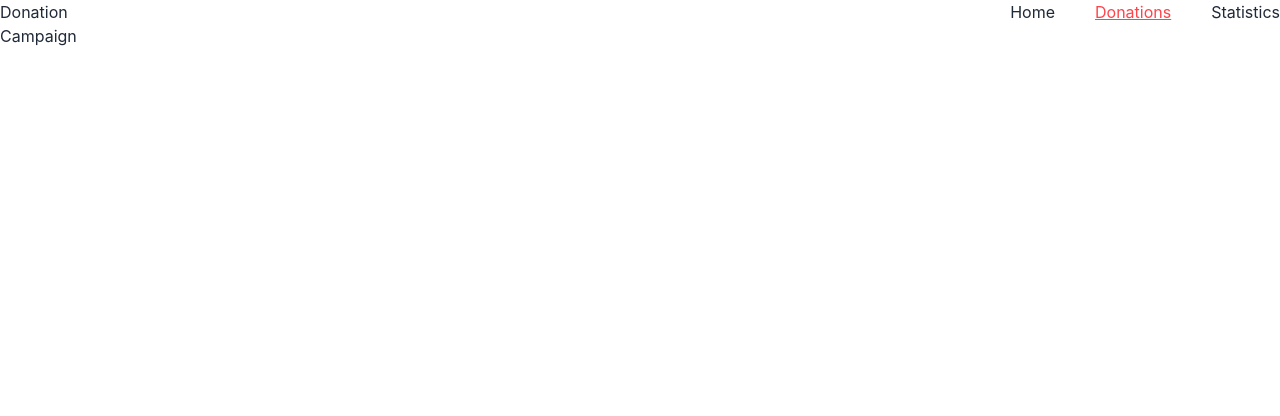
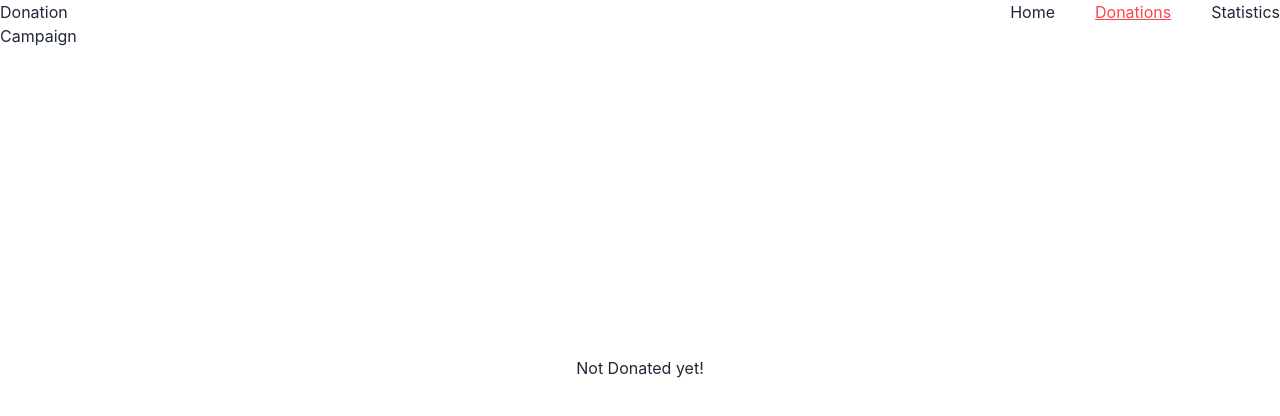
Before and after one commit to Jahid2121/donation-campaign-project, a React (Vite) app: page /donations in a window 1280 px wide. Shown: the top 416 px of the page. Built offline with nearby package versions, Linux system fonts and the light colour scheme.

Commit message:
when a user click donate button of any data that data shown in the donation page

```diff
--- a/src/Pages/Donation/Donation.jsx
+++ b/src/Pages/Donation/Donation.jsx
@@ -1,8 +1,32 @@
+import { useEffect, useState } from "react";
+import DonatedList from "../../components/DonatedList/DonatedList";
 
 const Donation = () => {
+    const [noDonationData, setNoDonationData] = useState(false)
+    const [donated, setDonated] = useState([])
+
+    useEffect(() => {
+        const donationList = JSON.parse(localStorage.getItem('donates'))
+        if(donationList){
+            setDonated(donationList)
+        }
+        else{
+            setNoDonationData('Not Donated yet!')
+        }
+
+    },[])
     return (
         <div>
-
+            <div>
+            {noDonationData ? <p className="flex items-center justify-center text-center h-[80vh]">{noDonationData}</p>
+                :
+                <div>
+                {
+                    donated?.map(donation => <DonatedList key={donation.id} donation={donation}></DonatedList>)
+                }
+                </div>
+            }
+            </div>
         </div>
     );
 };
--- /dev/null
+++ b/src/components/DonatedList/DonatedList.jsx
@@ -0,0 +1,15 @@
+import React from 'react';
+
+const DonatedList = ({donation}) => {
+    console.log(donation);
+    const { picture, title, category, category_bg, card_bg, text_button_bg, description, price } = donation || {}
+    return (
+        <div>
+
+                <img src={picture} alt="" />
+
+        </div>
+    );
+};
+
+export default DonatedList;
```
Also changed, not shown: src/Pages/DonationDetails/DonationDetails.jsx (+8 -1 lines).
